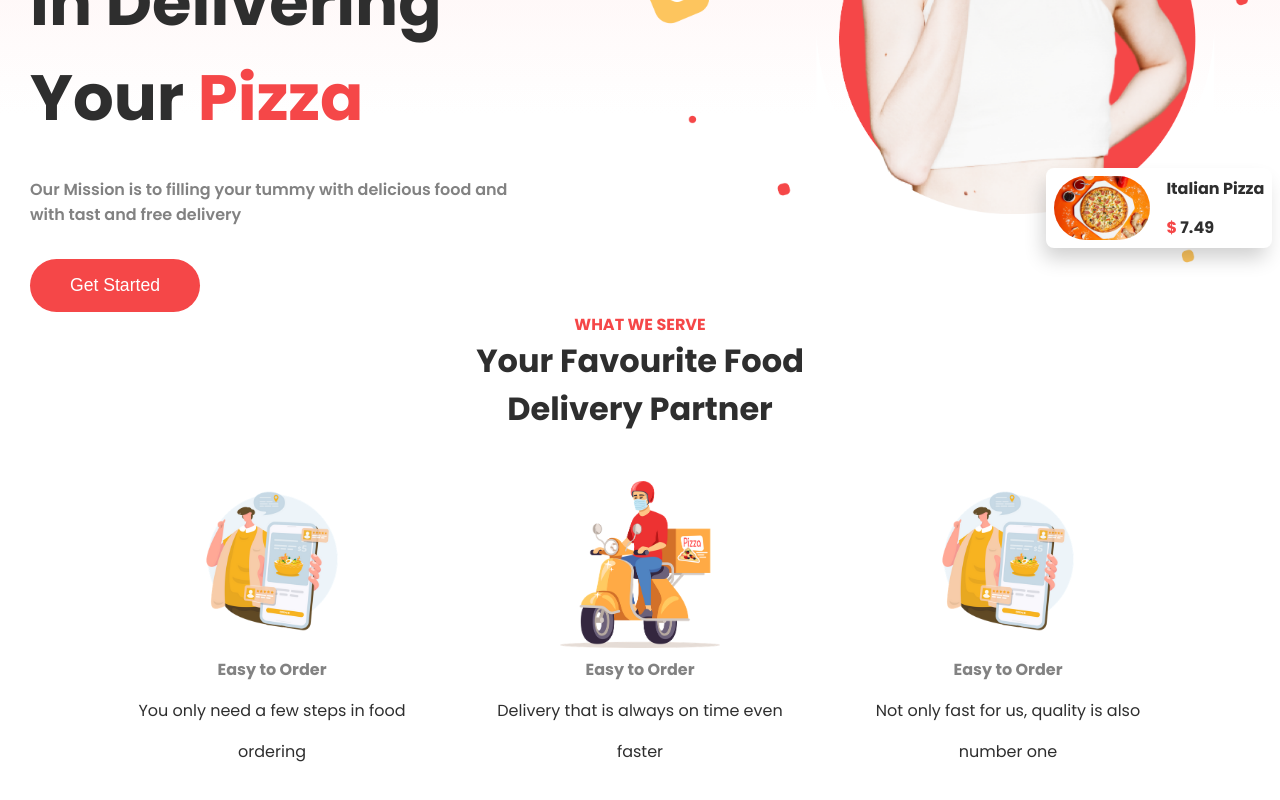
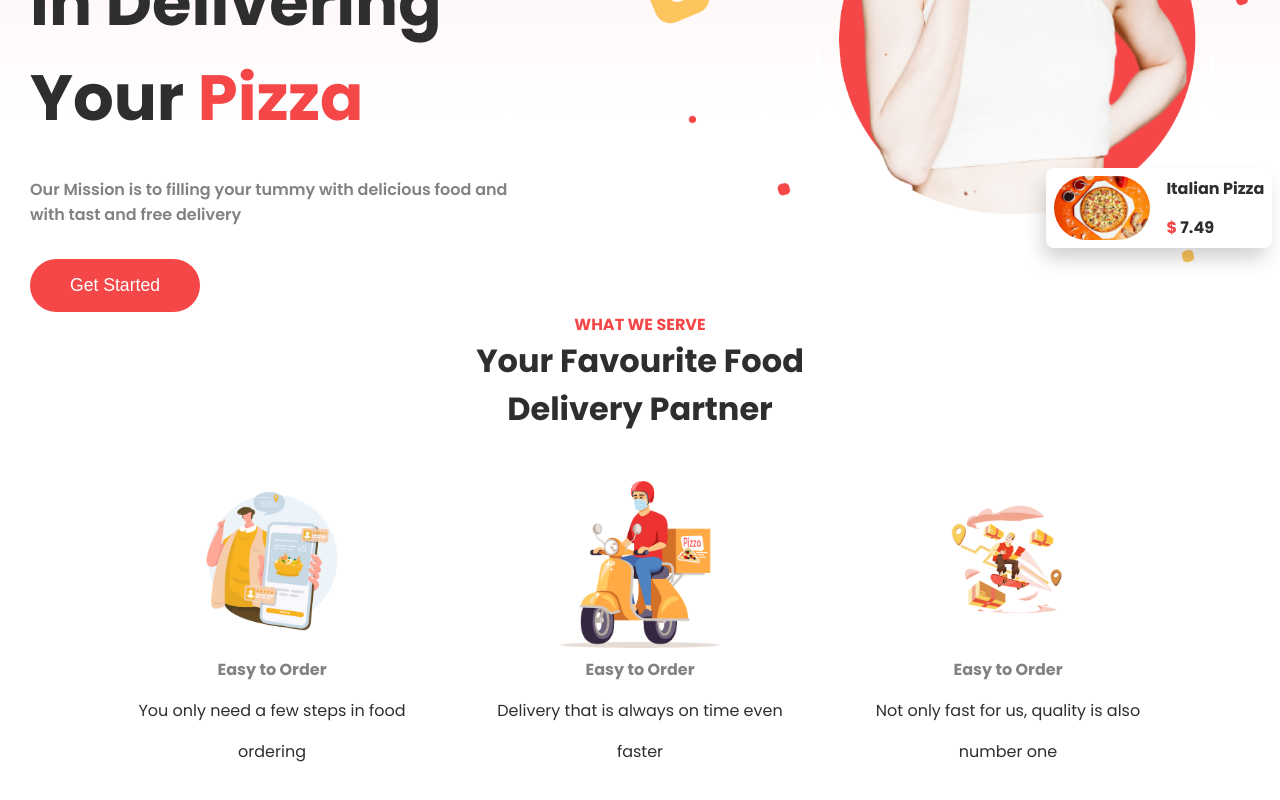
Before and after one commit to mervebilgin/FoodDeliveryWebsite, a Next.js app: page / in a window 1280 px wide. Shown: the part 366-1166 px from the top of the page. Built offline with nearby package versions, Linux system fonts and the light colour scheme.

Commit message:
Update services section

```diff
--- a/components/Services.jsx
+++ b/components/Services.jsx
@@ -40,7 +40,7 @@ export default function Services() {
             </div>
             <div className={css.feature}>
                 <div className={css.ImageWrapper}>
-                    <Image src={s1} alt="" objectFit='cover'
+                    <Image src={s3} alt="" objectFit='cover'
                     layout='intrinsic' />
                 </div>
 
```
